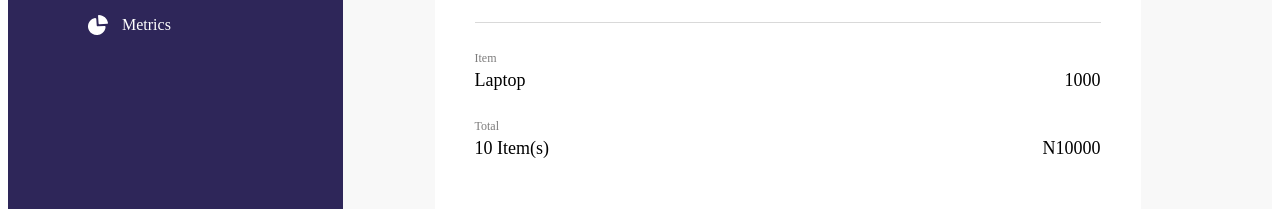
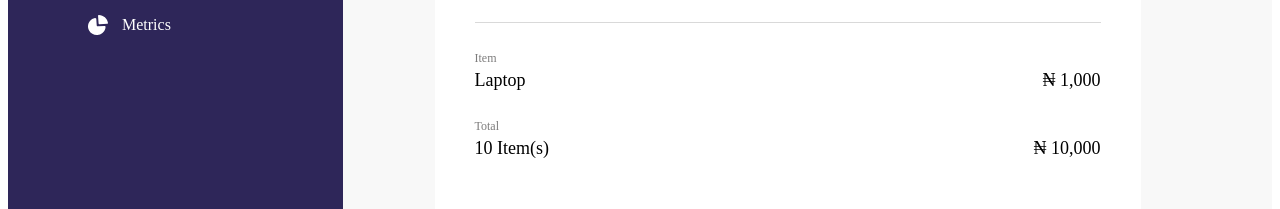
Before and after one commit to Ojay-dev/barrel-procurement-app, a Next.js app: page /order/1 in a window 1280 px wide. Shown: the part 567-776 px from the top of the page. Built offline with nearby package versions, Linux system fonts and the light colour scheme.

Commit message:
(fix): update currency symbol and price formate

```diff
--- a/components/OrderDetail/index.js
+++ b/components/OrderDetail/index.js
@@ -93,7 +93,7 @@ function OrderDetail() {
               <div className="detail-group__value">{order?.item}</div>
             </div>
 
-            <div className="detail-group__value">{order?.itemCost}</div>
+            <div className="detail-group__value">&#8358; {(order?.itemCost).toLocaleString()}</div>
           </div>
 
           <div className="detail-group-summary">
@@ -102,7 +102,7 @@ function OrderDetail() {
               <div className="detail-group__value">{order?.quantity} Item(s)</div>
             </div>
 
-            <div className="detail-group__value">N{order?.itemCost * order?.quantity}</div>
+            <div className="detail-group__value">&#8358; {(order?.itemCost * order?.quantity).toLocaleString()}</div>
           </div>
 
           <div className="cta">
```
